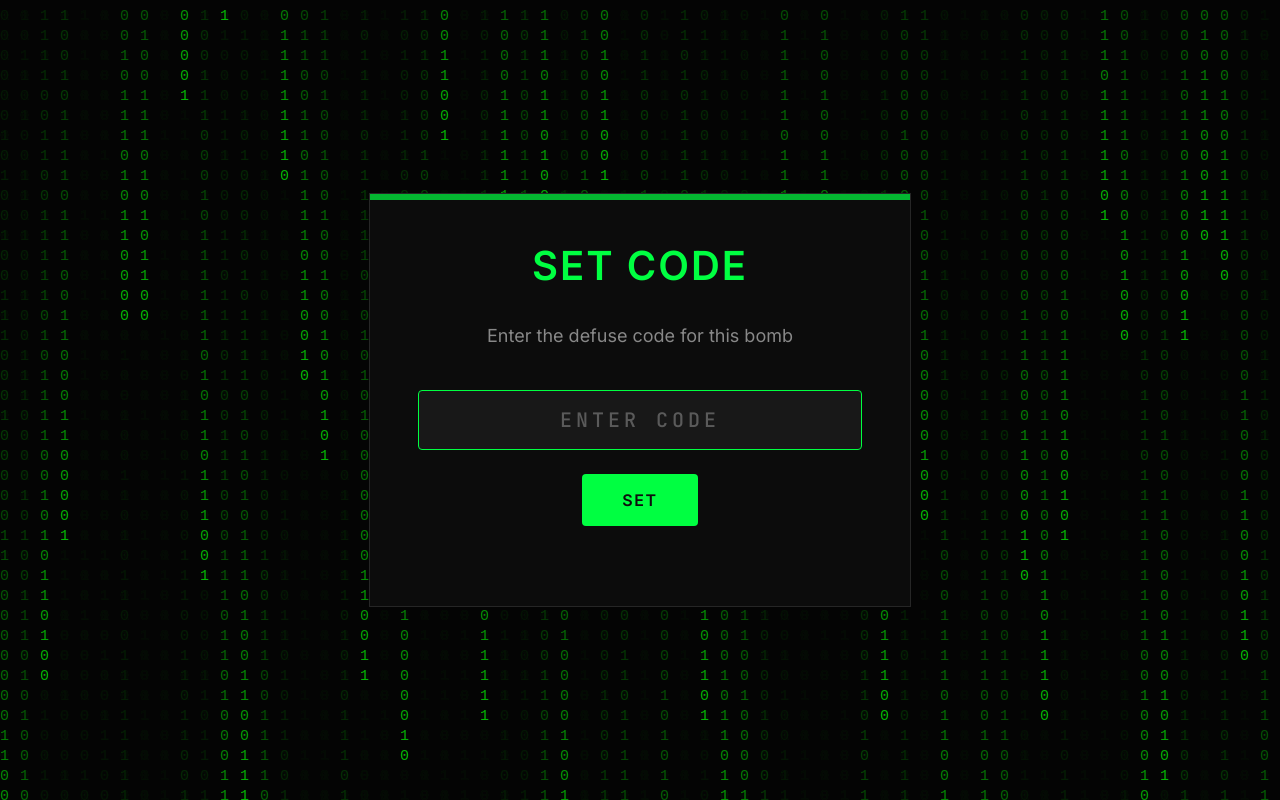
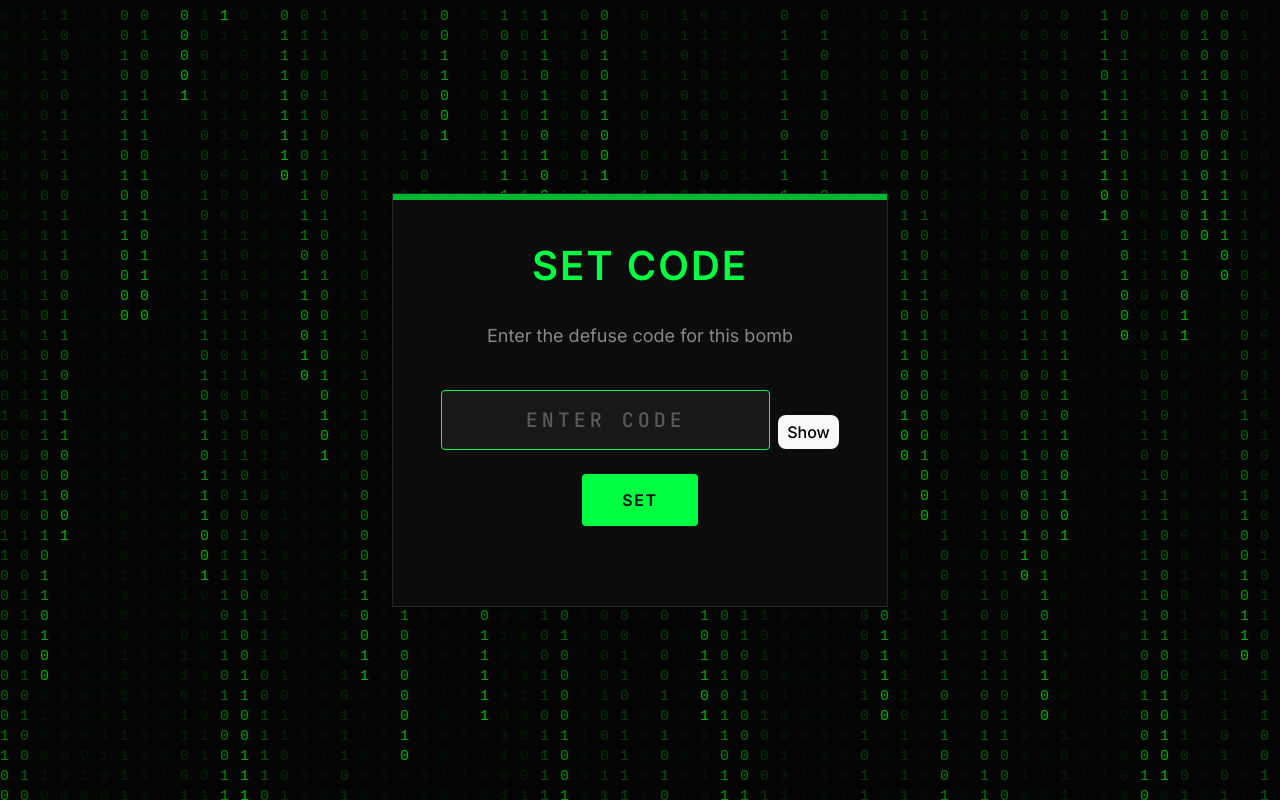
Before and after one commit to dwesh163/time-bomb, a React (Vite) app: page / in a window 1280 px wide. Built offline with nearby package versions, Linux system fonts and the light colour scheme.

Commit message:
[feature] add reveal functionality for initial code input in App component

```diff
--- a/src/App.css
+++ b/src/App.css
@@ -370,3 +370,5 @@ body {
     --text-secondary: #ffffff;
   }
 }
+.input-with-reveal { display: flex; gap: 8px; align-items: center; }
+.reveal-btn { padding: 6px 8px; cursor: pointer; }
--- a/src/App.tsx
+++ b/src/App.tsx
@@ -13,6 +13,7 @@ function App() {
     const [showCodePrompt, setShowCodePrompt] = useState(false)
     const [initialCode, setInitialCode] = useState('')
     const canvasRef = useRef<HTMLCanvasElement>(null)
+    const [showInitialCode, setShowInitialCode] = useState(false)
 
     useEffect(() => {
         const init = async () => {
@@ -169,8 +170,9 @@ function App() {
                         <h1 className="title">SET CODE</h1>
                         <p className="start-description">Enter the defuse code for this bomb</p>
                         <div className="defuse-panel">
+                            <div className="input-with-reveal">
                                 <input
-                                type="text"
+                                    type={showInitialCode ? 'text' : 'password'}
                                     value={initialCode}
                                     onChange={(e) => setInitialCode(e.target.value)}
                                     onKeyDown={(e) => e.key === 'Enter' && handleSetInitialCode()}
@@ -178,7 +180,18 @@ function App() {
                                     className="code-input"
                                     maxLength={20}
                                     autoFocus
+                                    aria-label="Initial code"
                                 />
+                                <button
+                                    type="button"
+                                    className="reveal-btn"
+                                    onClick={() => setShowInitialCode((s) => !s)}
+                                    aria-pressed={showInitialCode}
+                                    aria-label={showInitialCode ? 'Hide code' : 'Show code'}
+                                >
+                                    {showInitialCode ? 'Hide' : 'Show'}
+                                </button>
+                            </div>
                             <button onClick={handleSetInitialCode} className="defuse-btn">
                                 SET
                             </button>
```
Lines whose indentation alone changed are shown as unchanged.
